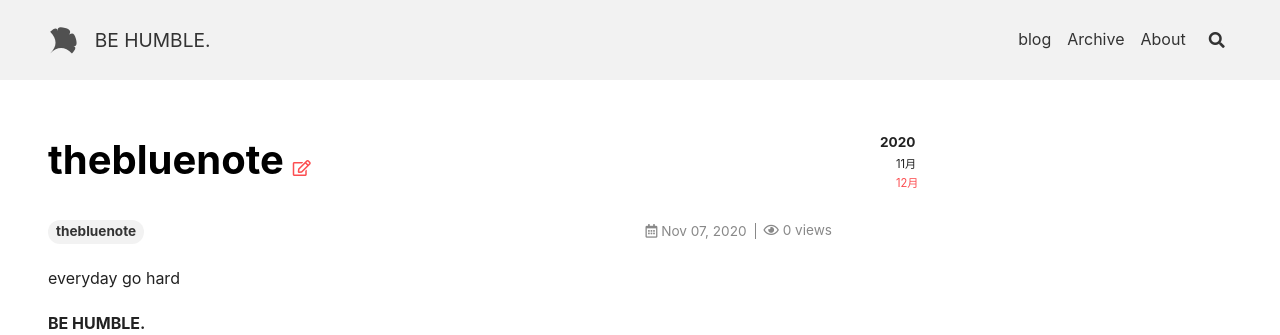
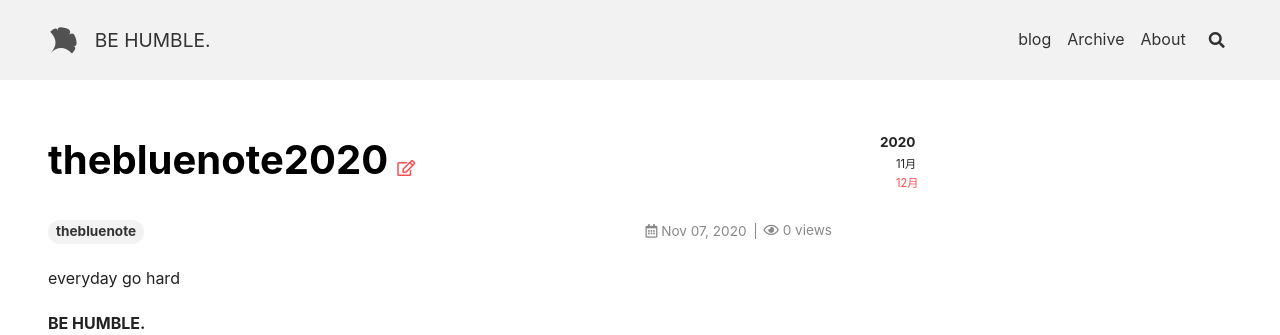
Before and after one commit to underthelights/previous, a Jekyll site: the page built from _posts/2020-11-07-thebluenote..md, in a window 1280 px wide. Shown: the top 335 px of the page. Built offline with Jekyll 4.4.1, drawn with Linux system fonts in a browser that asks for light colours; nearby versions of some CDN libraries; comment, search, counter and statistics services are not loaded.

Commit message:
Update 2020-11-07-thebluenote..md

```diff
--- a/_posts/2020-11-07-thebluenote..md
+++ b/_posts/2020-11-07-thebluenote..md
@@ -1,7 +1,7 @@
 ---
 layout: article
-title: thebluenote
-key: 10009
+title: thebluenote2020
+key: 0
 tags: thebluenote
 category: bluenote
 date: 2020-11-07 09:48:00 +08:00
```
